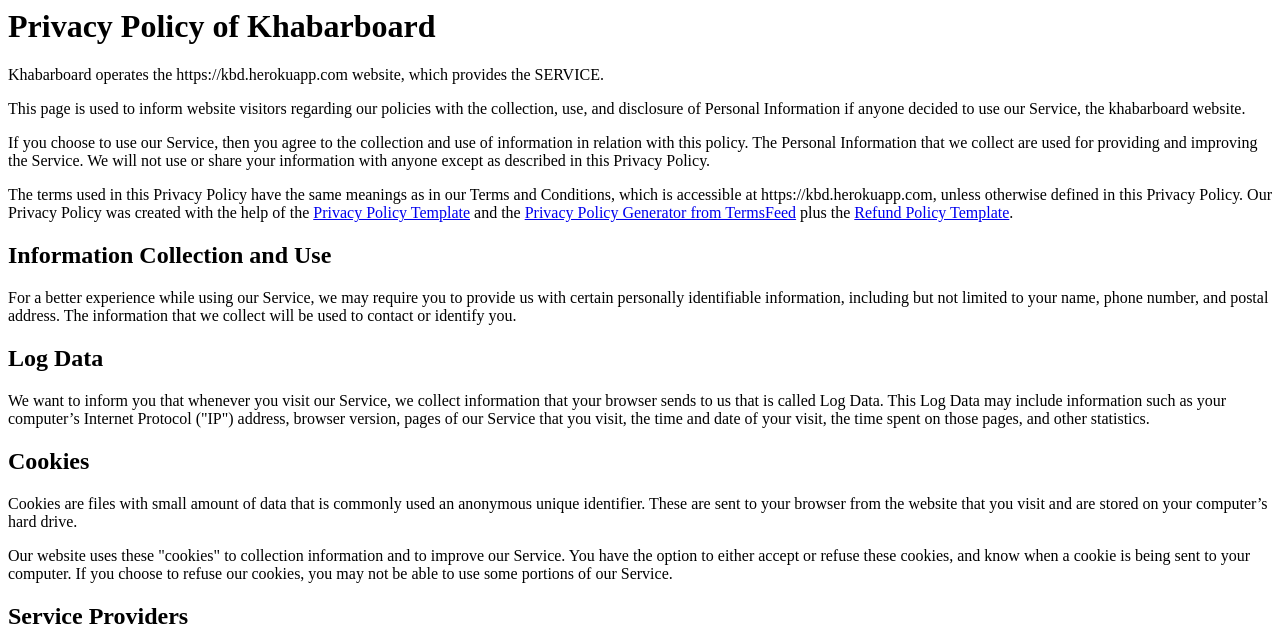
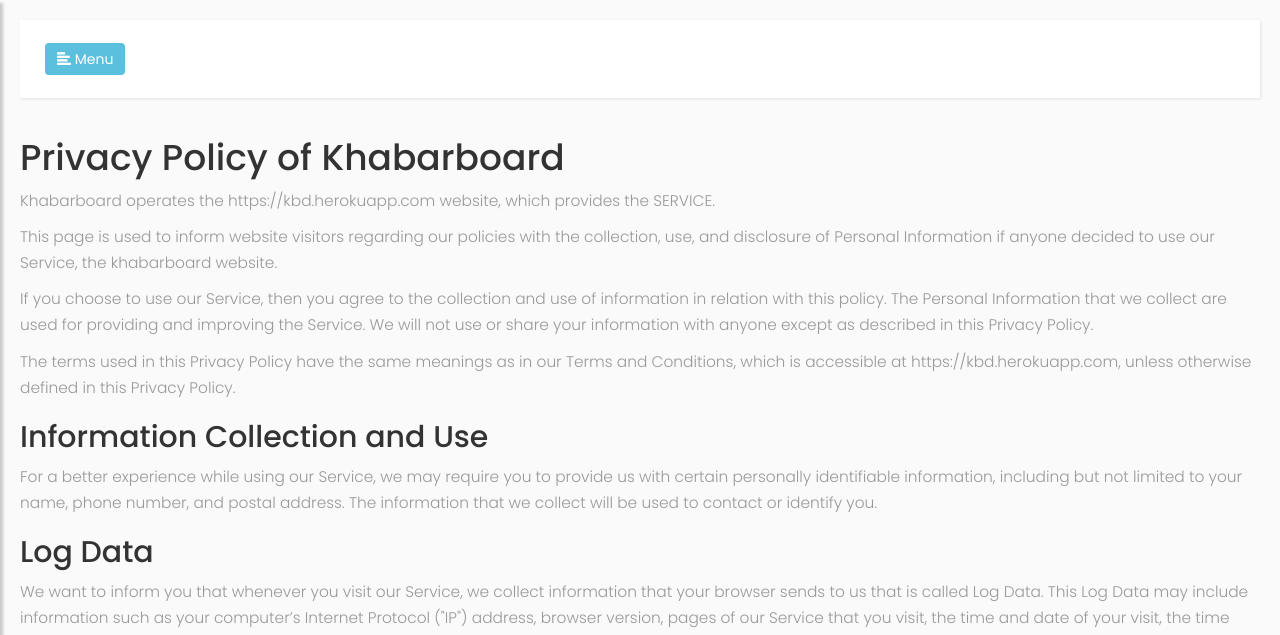
Before and after one commit to hemanta212/Nepali-news-portal-kbd, a Flask app: page /privacy_policy in a window 1280 px wide. Shown: the top 635 px of the page. Run offline with Flask 2, Linux system fonts and the light colour scheme; some libraries are stand-ins or nearby versions.

Commit message:
improved privacy policy

```diff
--- a/flask_final/templates/privacy_policy.html
+++ b/flask_final/templates/privacy_policy.html
@@ -1,3 +1,5 @@
+{% extends "dashboard.html" %}
+{% block content %}
 <h1>Privacy Policy of Khabarboard</h1>
 
 <p>Khabarboard operates the https://kbd.herokuapp.com website, which provides the SERVICE.</p>
@@ -6,7 +8,7 @@
 
 <p>If you choose to use our Service, then you agree to the collection and use of information in relation with this policy. The Personal Information that we collect are used for providing and improving the Service. We will not use or share your information with anyone except as described in this Privacy Policy.</p>
 
-<p>The terms used in this Privacy Policy have the same meanings as in our Terms and Conditions, which is accessible at https://kbd.herokuapp.com, unless otherwise defined in this Privacy Policy. Our Privacy Policy was created with the help of the <a href="https://privacypolicytemplate.net">Privacy Policy Template</a> and the <a href="https://termsfeed.com/privacy-policy/generator/">Privacy Policy Generator from TermsFeed</a> plus the <a href="https://returnrefundpolicytemplate.com/">Refund Policy Template</a>.</p>
+<p>The terms used in this Privacy Policy have the same meanings as in our Terms and Conditions, which is accessible at https://kbd.herokuapp.com, unless otherwise defined in this Privacy Policy.
 
 <h2>Information Collection and Use</h2>
 
@@ -54,3 +56,4 @@
 <h2>Contact Us</h2>
 
 <p>If you have any questions or suggestions about our Privacy Policy, do not hesitate to contact us.</p>
+{% endblock content %}
```
